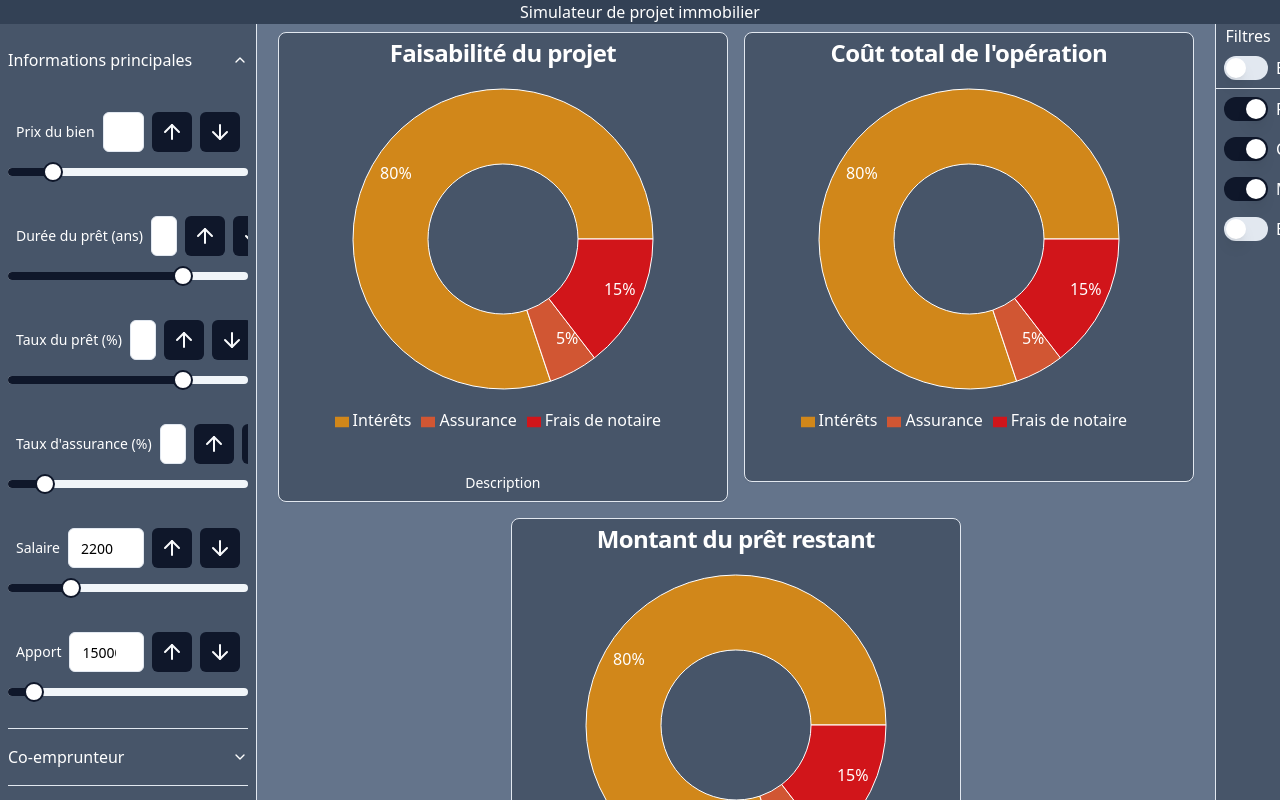
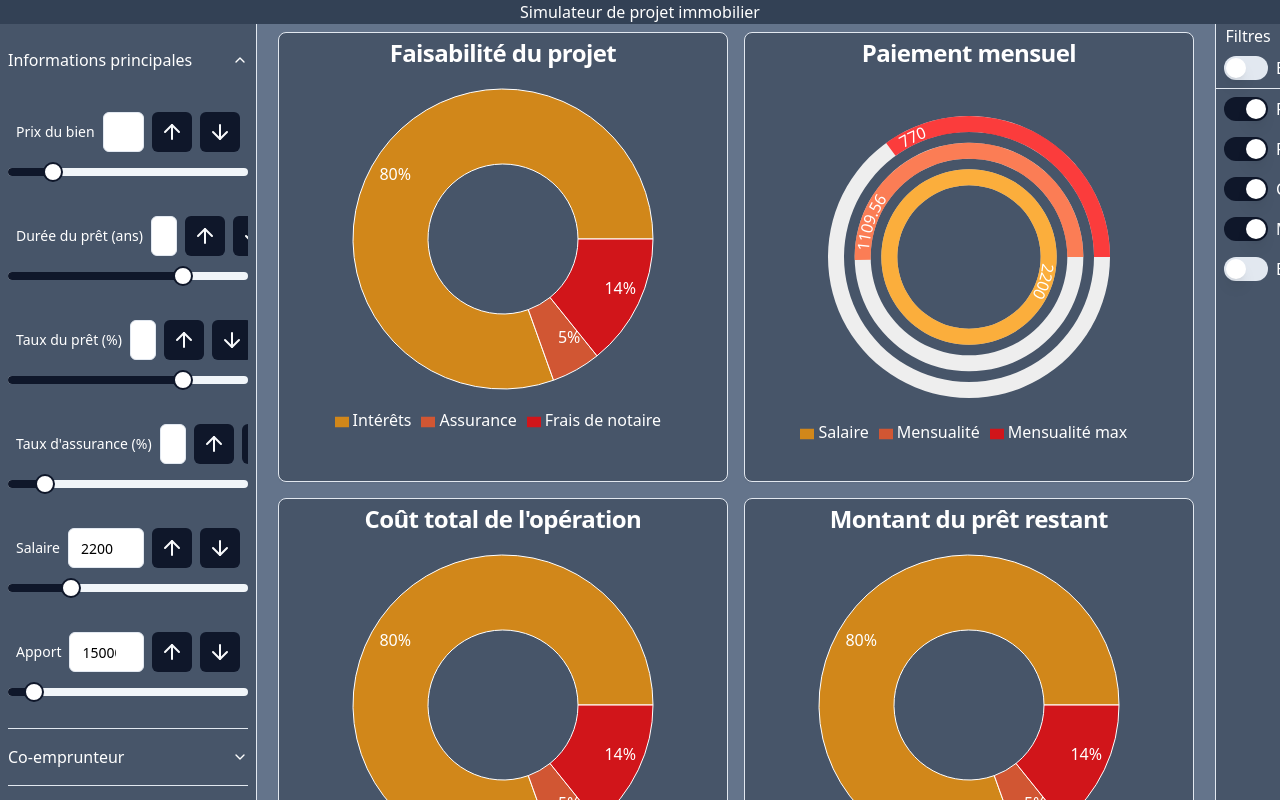
Before and after one commit to Yozamu/immo-simulator-v2, a React (Vite) app: page / in a window 1280 px wide. Shown: the top 800 px of the page. Built offline with nearby package versions, Linux system fonts and the light colour scheme.

Commit message:
feat: added monthly payment graphic

```diff
--- /dev/null
+++ b/src/components/graphics/MonthlyPayment.tsx
@@ -0,0 +1,63 @@
+import useMainStore from '@/store/store';
+import {
+  calculateLoanAmount,
+  calculateMonthlyInsuranceCost,
+  calculateMonthlyLoanCost,
+  calculateMonthlyPayment,
+  calculateNotaryFees,
+  calculateTotalSalary,
+  calculateTotalcontribution,
+} from '@/utils/simulationResults';
+import { RadialBarChart, RadialBar, Legend, ResponsiveContainer } from 'recharts';
+import { COLORS } from '@/utils/constants';
+
+const MonthlyPayment = () => {
+  const price = useMainStore((state) => state.inputValues.price);
+  const loanDuration = useMainStore((state) => state.inputValues.loanDuration);
+  const salary = useMainStore((state) => state.inputValues.salary);
+  const coSalary = useMainStore((state) => state.inputValues.coSalary);
+  const contribution = useMainStore((state) => state.inputValues.contribution);
+  const coContribution = useMainStore((state) => state.inputValues.coContribution);
+  const hasCoBorrower = useMainStore((state) => state.filters.hasCoBorrower);
+  const loanRate = useMainStore((state) => state.inputValues.loanRate);
+  const insuranceRate = useMainStore((state) => state.inputValues.insuranceRate);
+
+  const notaryFees = calculateNotaryFees(price);
+  const totalSalary = calculateTotalSalary(salary, hasCoBorrower ? coSalary : 0);
+  const totalContribution = calculateTotalcontribution(contribution, hasCoBorrower ? coContribution : 0);
+  const loanAmount = calculateLoanAmount(price, totalContribution, notaryFees);
+  const monthlyLoanCost = calculateMonthlyLoanCost(loanAmount, loanRate, loanDuration);
+  const monthlyInsuranceCost = calculateMonthlyInsuranceCost(loanAmount, insuranceRate);
+  const monthlyPayment = calculateMonthlyPayment(monthlyLoanCost, monthlyInsuranceCost);
+
+  const data = [
+    {
+      name: 'Salaire',
+      uv: totalSalary,
+      fill: COLORS[0],
+    },
+    {
+      name: 'Mensualité',
+      uv: monthlyPayment,
+      fill: COLORS[1],
+    },
+    {
+      name: 'Mensualité max',
+      uv: (totalSalary * 0.35).toFixed(),
+      fill: COLORS[2],
+    },
+  ];
+
+  return (
+    <div className="w-96 h-96">
+      <ResponsiveContainer width="100%" height="100%">
+        <RadialBarChart cx="50%" cy="50%" innerRadius={80} outerRadius={160} barSize={16} data={data}>
+          <RadialBar label={{ position: 'insideEnd', fill: '#fff' }} background dataKey="uv" />
+          <Legend formatter={(value, _entry, _index) => <span style={{ color: 'white' }}>{value}</span>} />
+        </RadialBarChart>
+      </ResponsiveContainer>
+    </div>
+  );
+};
+
+export default MonthlyPayment;
--- a/src/components/graphics/TotalCost.tsx
+++ b/src/components/graphics/TotalCost.tsx
@@ -20,9 +20,10 @@ const TotalCost: React.FC<Props> = () => {
   const contribution = useMainStore((state) => state.inputValues.contribution);
   const coContribution = useMainStore((state) => state.inputValues.coContribution);
   const insuranceRate = useMainStore((state) => state.inputValues.insuranceRate);
+  const hasCoBorrower = useMainStore((state) => state.filters.hasCoBorrower);
 
   const notaryFees = calculateNotaryFees(price);
-  const totalContribution = calculateTotalcontribution(contribution, coContribution);
+  const totalContribution = calculateTotalcontribution(contribution, hasCoBorrower ? coContribution : 0);
   const loanAmount = calculateLoanAmount(price, totalContribution, notaryFees);
   const totalInterestCost = calculateTotalInterestCost(loanAmount, loanRate, loanDuration);
   const monthlyInsuranceCost = calculateMonthlyInsuranceCost(loanAmount, insuranceRate);
--- a/src/components/outputs/CardOutput.tsx
+++ b/src/components/outputs/CardOutput.tsx
@@ -3,15 +3,15 @@ import { Card, CardContent, CardDescription, CardTitle } from '@/components/ui/c
 interface CardOutputProps {
   title: string;
   description?: string;
-  Graphic: React.FC;
+  Component: React.FC;
 }
 
-const CardOutput: React.FC<CardOutputProps> = ({ title, description, Graphic }) => {
+const CardOutput: React.FC<CardOutputProps> = ({ title, description, Component }) => {
   return (
     <Card className="bg-slate-600 text-white p-2 h-fit">
       <CardTitle>{title}</CardTitle>
       <CardContent>
-        <Graphic />
+        <Component />
       </CardContent>
       <CardDescription className="text-white">{description}</CardDescription>
     </Card>
--- a/src/data/graphics.tsx
+++ b/src/data/graphics.tsx
@@ -1,12 +1,13 @@
+import MonthlyPayment from '@/components/graphics/MonthlyPayment';
 import TotalCost from '@/components/graphics/TotalCost';
 
 const graphics = [
-  { Graphic: TotalCost, description: 'Description', title: 'Faisabilité du projet', name: 'doable' },
-  { Graphic: TotalCost, title: "Coût total de l'opération", name: 'totalCost' },
-  { Graphic: TotalCost, description: 'Description', title: 'Montant du prêt restant', name: 'remainingLoan' },
+  { Component: TotalCost, title: 'Faisabilité du projet', name: 'doable' },
+  { Component: MonthlyPayment, title: 'Paiement mensuel', name: 'doable' },
+  { Component: TotalCost, title: "Coût total de l'opération", name: 'totalCost' },
+  { Component: TotalCost, title: 'Montant du prêt restant', name: 'remainingLoan' },
   {
-    Graphic: TotalCost,
-    description: 'Description',
+    Component: TotalCost,
     title: 'Equivalence loyer (revente sans perte)',
     name: 'rentEquivalentNoLoss',
   },
```
